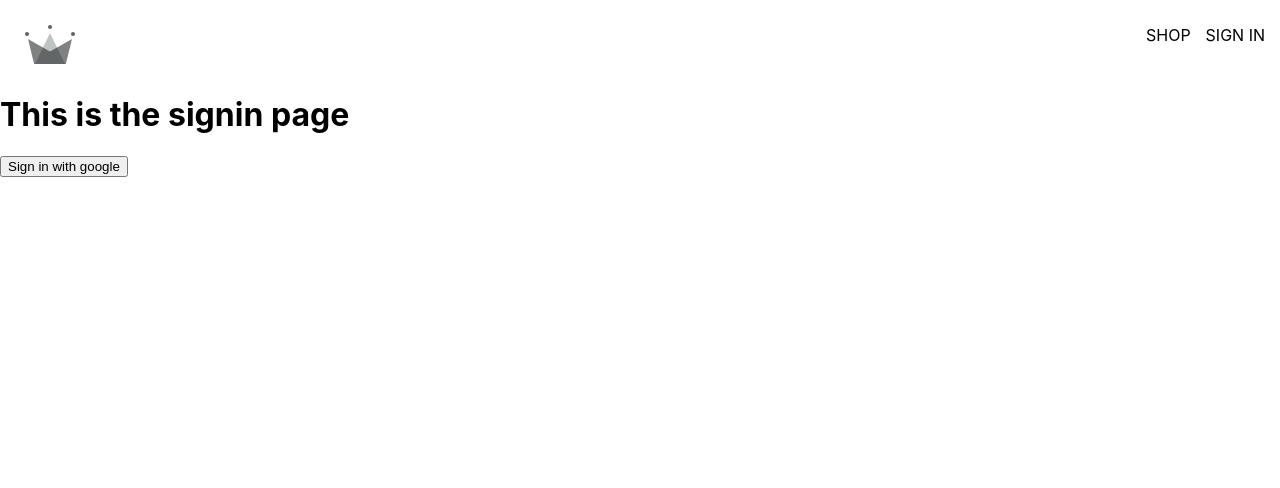
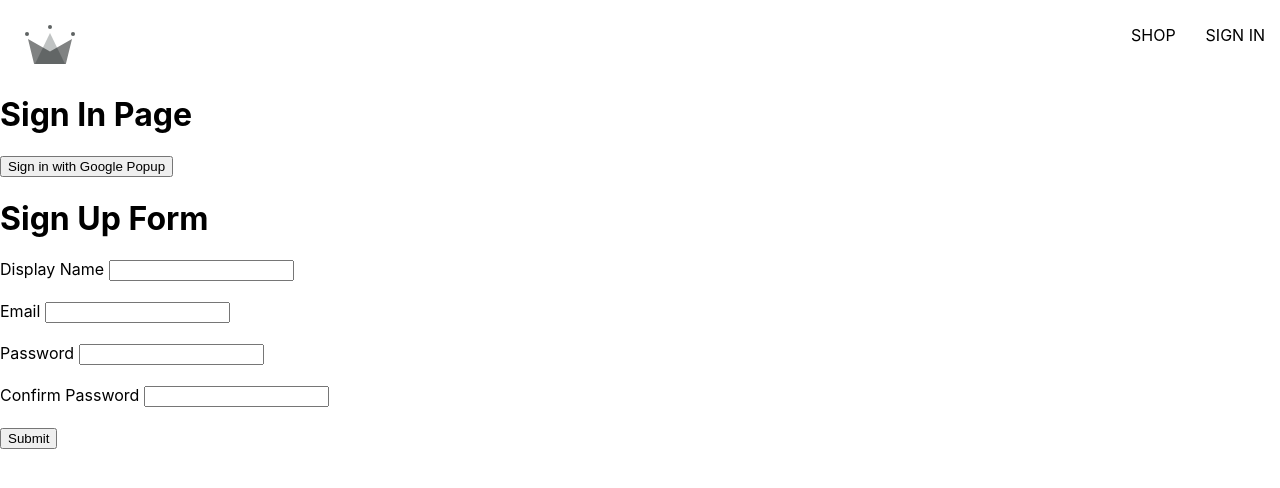
Before and after one commit to sowmiyacodes/crownclothing, a React (Create React App) app in the folder crownclothing/: page /sign-in in a window 1280 px wide. Shown: the top 488 px of the page. Built offline with nearby package versions, Linux system fonts and the light colour scheme.

Commit message:
signup form basics

```diff
--- /dev/null
+++ b/crownclothing/src/components/sign-up-form/sign-up-form.component.jsx
@@ -0,0 +1,46 @@
+
+import {useState} from 'react'
+const defaultFormFields =
+{
+    displayName : '',
+    email : '',
+    password: '',
+    confirmPassword: ''
+};
+
+const SignUpForm = ()=>{
+    const [formFields,setFormFields] = useState(defaultFormFields);
+    const {displayName,email,password,confirmPassword} = formFields
+
+    console.log(formFields);
+    const handleChange = (event)=>{
+        const {name,value} = event.target;
+        setFormFields({...formFields,[name]:value});
+    };
+    return(
+        <div>
+        <h1>Sign Up Form</h1>
+        <form>
+            <label>Display Name </label>
+            <input type = "text" required onChange={handleChange} name = "displayName" value = {displayName}/>
+            <br/> <br/>
+
+            <label>Email </label>
+            <input type = "email" required onChange={handleChange} name = "email" value = {email}/>
+                        <br/> <br/>
+
+            <label>Password </label>
+            <input type = "password" required onChange={handleChange} name = "password" value = {password}/>
+            <br/> <br/>
+
+            <label>Confirm Password </label>
+            <input type = "password" required onChange={handleChange} name = "confirmPassword" value = {confirmPassword}/>
+            <br/> <br/>
+
+            <button type = "submit" >Submit</button>
+        </form>
+        </div>
+    );
+}
+
+export default SignUpForm;
--- a/crownclothing/src/routes/navigation/navigation.component.jsx
+++ b/crownclothing/src/routes/navigation/navigation.component.jsx
@@ -13,7 +13,7 @@ function Navigation()
                 </Link>
 
                 <div className = 'nav-links-container'>
-                    <Link classname  = "nav-link" to ='/shop'> SHOP</Link>
+                    <Link className  = "nav-link" to ='/shop'> SHOP</Link>
                     <Link className="nav-link" to = '/sign-in'>SIGN IN</Link>
                 </div>
             </div>
--- a/crownclothing/src/routes/sign-in/sign-in.jsx
+++ b/crownclothing/src/routes/sign-in/sign-in.jsx
@@ -1,14 +1,72 @@
-import {signInWithGooglePopup,createUserDocumentFromAuth} from '../../utils/firebase/firebase.utils'
+import {
+  signInWithGooglePopup,
+  createUserDocumentFromAuth,
+} from '../../utils/firebase/firebase.utils';
+ import SignUpForm from '../../components/sign-up-form/sign-up-form.component';
+const SignIn = () => {
+  const logGoogleUser = async () => {
+    const { user } = await signInWithGooglePopup();
+    const userDocRef = await createUserDocumentFromAuth(user);
+  };
+
+  return (
+    <div>
+      <h1>Sign In Page</h1>
+      <button onClick={logGoogleUser}>Sign in with Google Popup</button>
+
+       <SignUpForm/>
+    </div>
+
+
+  );
+};
+
+export default SignIn;
+
+
+
+/*import { useEffect } from 'react';
+import {getRedirectResult} from 'firebase/auth';
+
+import {auth,signInWithGooglePopup,signInWithGoogleRedirect,createUserDocumentFromAuth} from '../../utils/firebase/firebase.utils'
 
 export default function SignIn()
 {
+
+   useEffect(() => {
+  const checkRedirect = async () => {
+    try {
+      const response = await getRedirectResult(auth);
+      console.log("Redirect result:", response);
+
+      if (response) {
+        const { user } = response;
+        await createUserDocumentFromAuth(user);
+      } else {
+        console.log("No redirect result found.");
+      }
+    } catch (error) {
+      console.log("Redirect error:", error);
+    }
+  };
+
+  checkRedirect();
+}, []);
+
+
     const logGoogleUser = async()=>{
         const {user} = await signInWithGooglePopup();
-        const userDocRef = await createUserDocumentFromAuth(user);    }
+        const userDocRef = await createUserDocumentFromAuth(user);
+    }
+
+
     return(
         <div>
             <h1>This is the signin page</h1>
-            <button onClick={logGoogleUser}>Sign in with google</button>
+            <button onClick={logGoogleUser}>Sign in with google popup</button>
+            <button onClick={signInWithGoogleRedirect}>Sign in with google redirect</button>
+
         </div>
     )
 }
+    */
--- a/crownclothing/src/utils/firebase/firebase.utils.js
+++ b/crownclothing/src/utils/firebase/firebase.utils.js
@@ -23,6 +23,7 @@ provider.setCustomParameters({
 export const auth = getAuth();
 
 export const signInWithGooglePopup = () => signInWithPopup(auth,provider);
+export const signInWithGoogleRedirect = () => signInWithRedirect(auth,provider);
 
 export const db = getFirestore();
 export const createUserDocumentFromAuth = async (userAuth) => {
```
